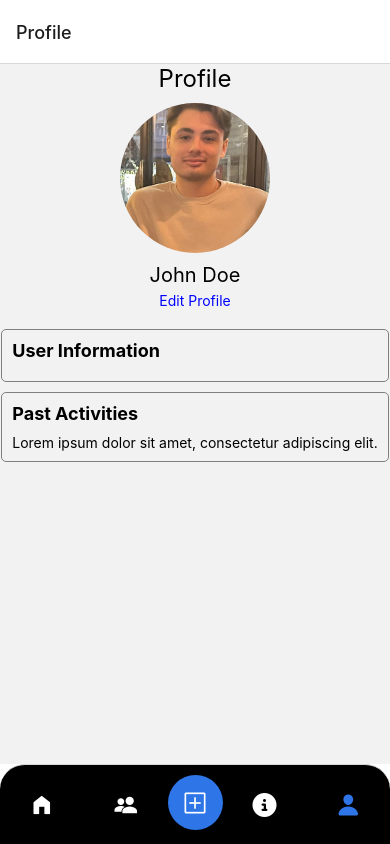
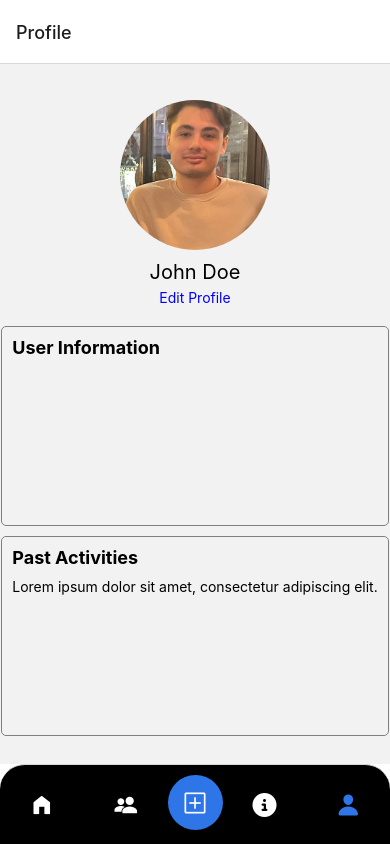
Before and after one commit to onatzgn/YUSOS-GitHub, a React Native app: screen /Profil in a window 390 px wide. Built offline with nearby package versions, Linux system fonts and the light colour scheme.

Commit message:
altan profil deneme2

```diff
--- a/src/screens/ProfileScreen/IndexP.tsx
+++ b/src/screens/ProfileScreen/IndexP.tsx
@@ -20,8 +20,9 @@ const ProfileScreen = () => {
   };
 
   return (
-    <View style={styles.container}>
-      <Text style={styles.heading}>Profile</Text>
+    <ScrollView contentContainerStyle={styles.container}>
+      <View>
+        <Text> </Text>
         <View style={styles.profileContainer}>
           <TouchableOpacity onPress={changeProfileImage}>
             <Image source={userInfo.profileImage} style={styles.profileImage} />
@@ -32,7 +33,6 @@ const ProfileScreen = () => {
             <Text style={styles.editProfileText}>Edit Profile</Text>
           </TouchableOpacity>
         </View>
-      <ScrollView style={styles.scrollView}>
         <View style={styles.infoContainer}>
           <Text style={styles.infoHeading}>User Information</Text>
           {/* Kullanıcı bilgilerinin gösterileceği kutu buraya eklenebilir */}
@@ -42,8 +42,8 @@ const ProfileScreen = () => {
           {/* Kullanıcının katıldığı geçmiş faaliyetlerin gösterileceği kutu buraya eklenebilir */}
           <Text>Lorem ipsum dolor sit amet, consectetur adipiscing elit.</Text>
         </View>
+      </View>
     </ScrollView>
-    </View>
   );
 };
 
--- a/src/screens/ProfileScreen/styles.ts
+++ b/src/screens/ProfileScreen/styles.ts
@@ -38,6 +38,7 @@ export default StyleSheet.create({
     borderRadius: 5,
     padding: 10,
     marginBottom: 10,
+    height: 10 * 20, // 10 satırlık yükseklik
   },
   infoHeading: {
     fontSize: 18,
@@ -50,6 +51,7 @@ export default StyleSheet.create({
     borderRadius: 5,
     padding: 10,
     marginBottom: 10,
+    height: 10 * 20, // 10 satırlık yükseklik
   },
   activitiesHeading: {
     fontSize: 18,
```
Lines whose indentation alone changed are shown as unchanged.
